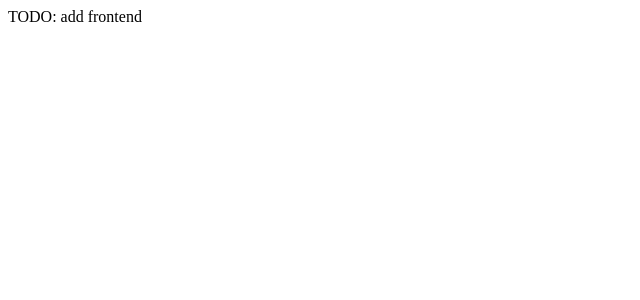
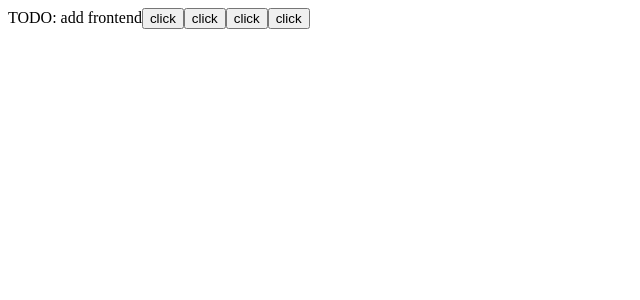
Before and after one commit to jgray9/CMSC691-KIL-Project, a React app in the folder frontend/: page / in a window 1280 px wide. Shown: the top 300 px of the page, without its empty margins (0-640 px from the left). Built offline with nearby package versions, Linux system fonts and the light colour scheme; the HTML template or start-up script is replaced by a standard one.

Commit message:
created API skeleton

```diff
--- a/frontend/src/App.jsx
+++ b/frontend/src/App.jsx
@@ -17,6 +17,10 @@ function App() {
   return (
     <>
       TODO: add frontend
+      <button onClick={() => api.then(api => api.create_dataset('arg'))}>click</button>
+      <button onClick={() => api.then(api => api.get_datasets('arg'))}>click</button>
+      <button onClick={() => api.then(api => api.get_dataset('arg'))}>click</button>
+      <button onClick={() => api.then(api => api.delete_dataset('arg'))}>click</button>
     </>
   )
 }
```
Also changed, not shown: 1 other file (tests, documents, lock files or other folders).
